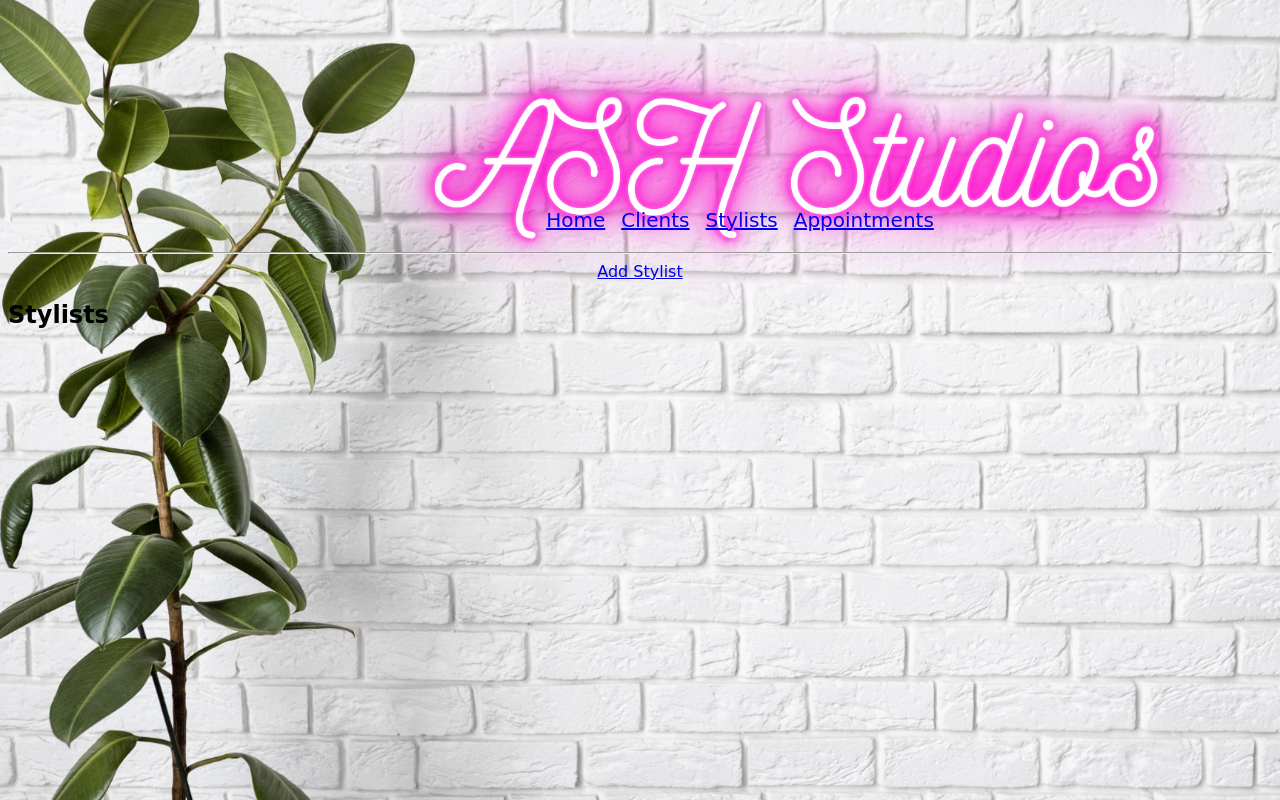
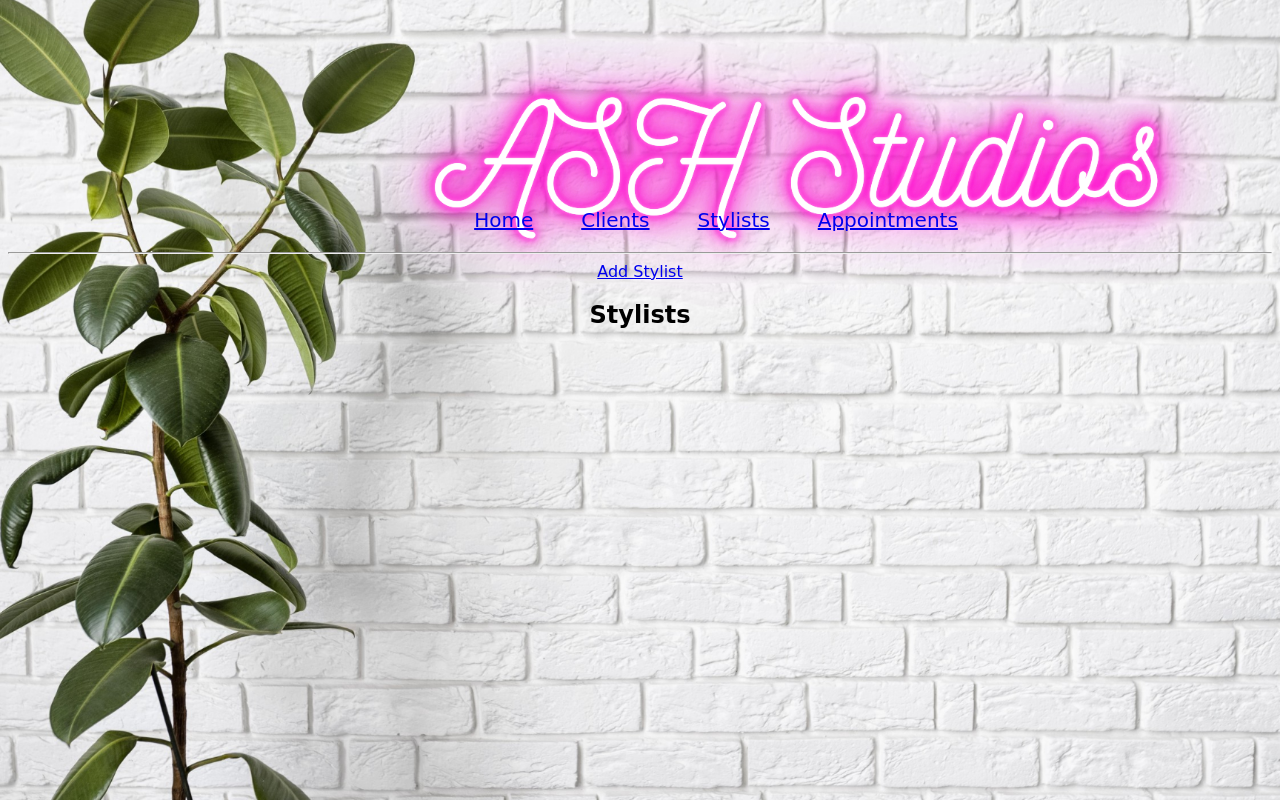
Before and after one commit to SilenDt/salon_project_1, a Flask app: page /stylists in a window 1280 px wide. Run offline with Flask 2, Linux system fonts and the light colour scheme; data that the repository does not hold is empty; some libraries are stand-ins or nearby versions.

Commit message:
centered stylist list in style/index.html

```diff
--- a/static/css/style.css
+++ b/static/css/style.css
@@ -9,7 +9,6 @@ html {
     background: url("images/logo_template.png") no-repeat center center fixed;
     background-size: cover;
     height: 90%;
-    overflow: hidden;
 }
 
 body {
@@ -21,9 +20,9 @@ nav ul {
     flex-direction: row;
     justify-content: center;
     list-style-type: none;
-    gap: 1rem;
+    gap: 3rem;
     margin-top: 13rem;
-    margin-left: 10rem;
+    margin-left: 7rem;
     font-family: cursive;
     font-size: 20px;
 }
@@ -42,8 +41,6 @@ nav ul {
     height: auto;
 }
 
-.add_stylist_button {
-    display: flex;
-    flex-flow: row;
-    justify-content: center;
+.stylist_list {
+    text-align: center;
 }
--- a/templates/stylists/index.html
+++ b/templates/stylists/index.html
@@ -1,8 +1,8 @@
 {% extends "base.html" %}
 {% block content %}
 
-
-<a href="stylists/new" class="add_stylist_button">Add Stylist</a>
+<section class="stylist_list">
+    <a href="stylists/new">Add Stylist</a>
 
     <h2>Stylists</h2>
 
@@ -13,8 +13,8 @@
         <form action="/stylists/{{ stylist.id }}/delete" method="POST">
             <input type="submit" value="Delete">
         </form>
-
     <a href="stylists/{{ stylist.id }}/edit">Update Stylist</a>
 
 {% endfor %}
+</section>
 {% endblock%}
```
Lines whose indentation alone changed are shown as unchanged.
